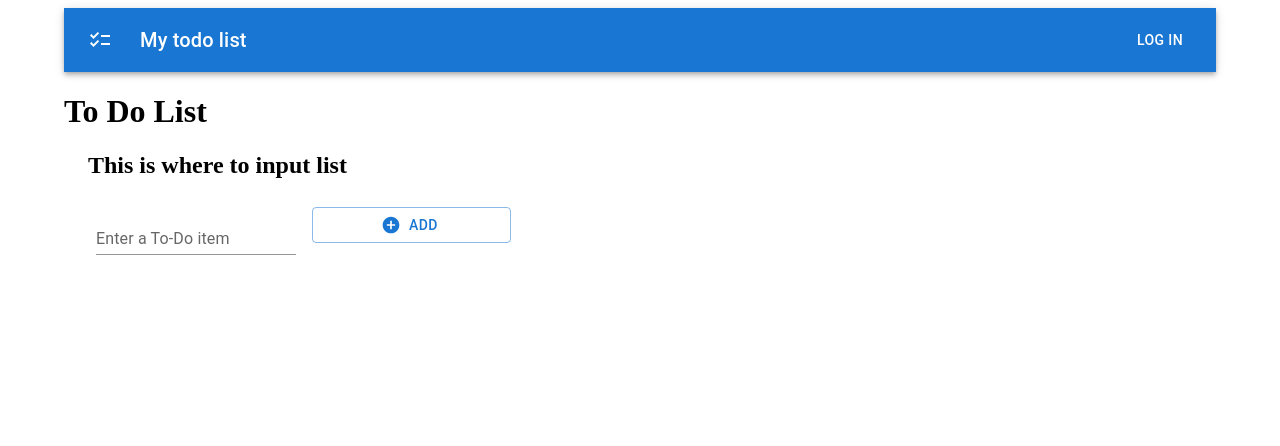
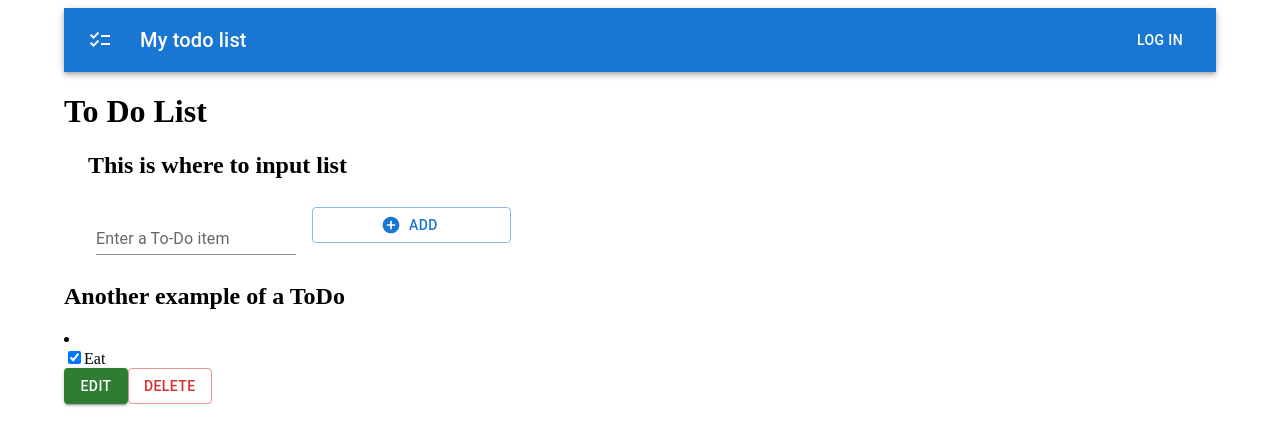
Before and after one commit to SICelineChan/react_todolist, a React (Vite) app: page / in a window 1280 px wide. Shown: the top 446 px of the page. Built offline with nearby package versions, Linux system fonts and the light colour scheme.

Commit message:
todo list with edit

```diff
--- a/src/App.jsx
+++ b/src/App.jsx
@@ -5,9 +5,12 @@ import Container from "@mui/material/Container";
 import ToDoInput from "./components/ToDoInput";
 import { useState } from "react";
 import ToDoItem from "./components/ToDoItem";
+import ToDo from "./components/ToDo";
 
 function App() {
   const [items, setItems] = useState([]);
+
+  const [tasks, settasks] = useState();
 
   function addItem(textInput) {
     setItems((prevItems) => {
@@ -43,6 +46,11 @@ function App() {
             ))}
           </ul>
         </div>
+        <h2>Another example of a ToDo</h2>
+
+        <div>
+          <ToDo />
+        </div>
       </Container>
     </>
   );
--- /dev/null
+++ b/src/components/ToDo.jsx
@@ -0,0 +1,22 @@
+import Button from "@mui/material/Button";
+
+export default function ToDo() {
+  return (
+    <li className="todo stack-small">
+      <div>
+        <input id="todo-0" type="checkbox" defaultChecked={true} />
+        <label className="todo-label" htmlFor="todo-0">
+          Eat
+        </label>
+      </div>
+      <div>
+        <Button variant="contained" color="success">
+          Edit
+        </Button>
+        <Button variant="outlined" color="error">
+          Delete
+        </Button>
+      </div>
+    </li>
+  );
+}
```
